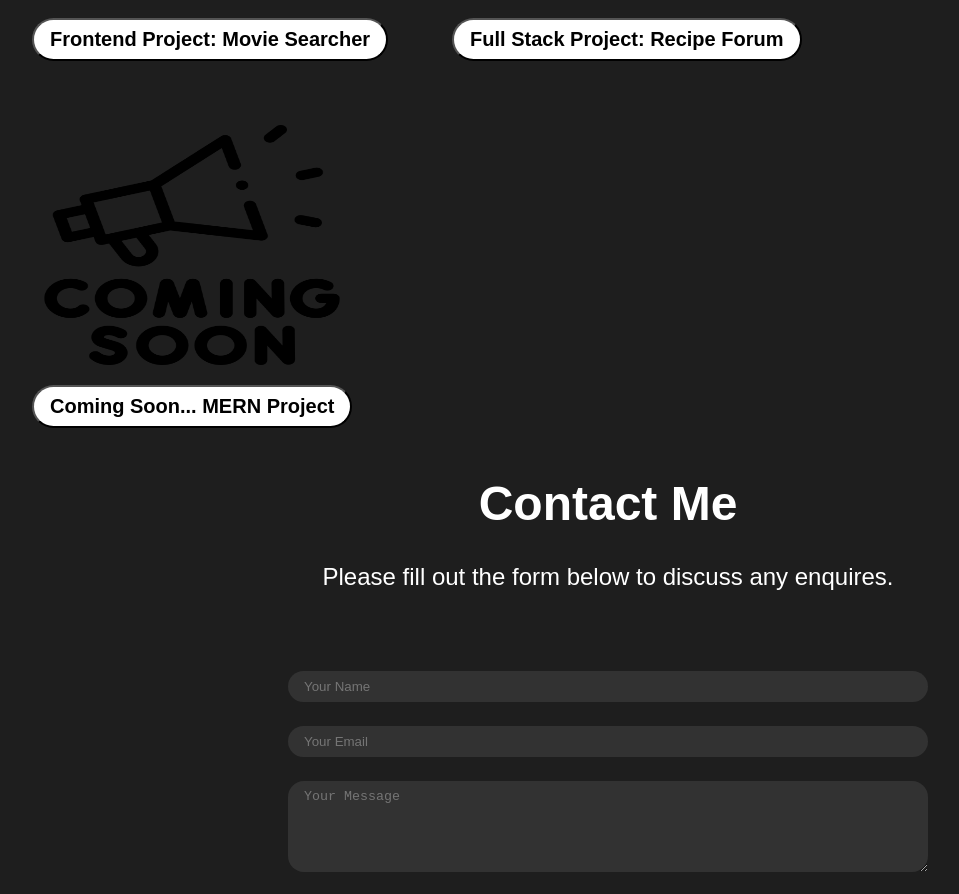
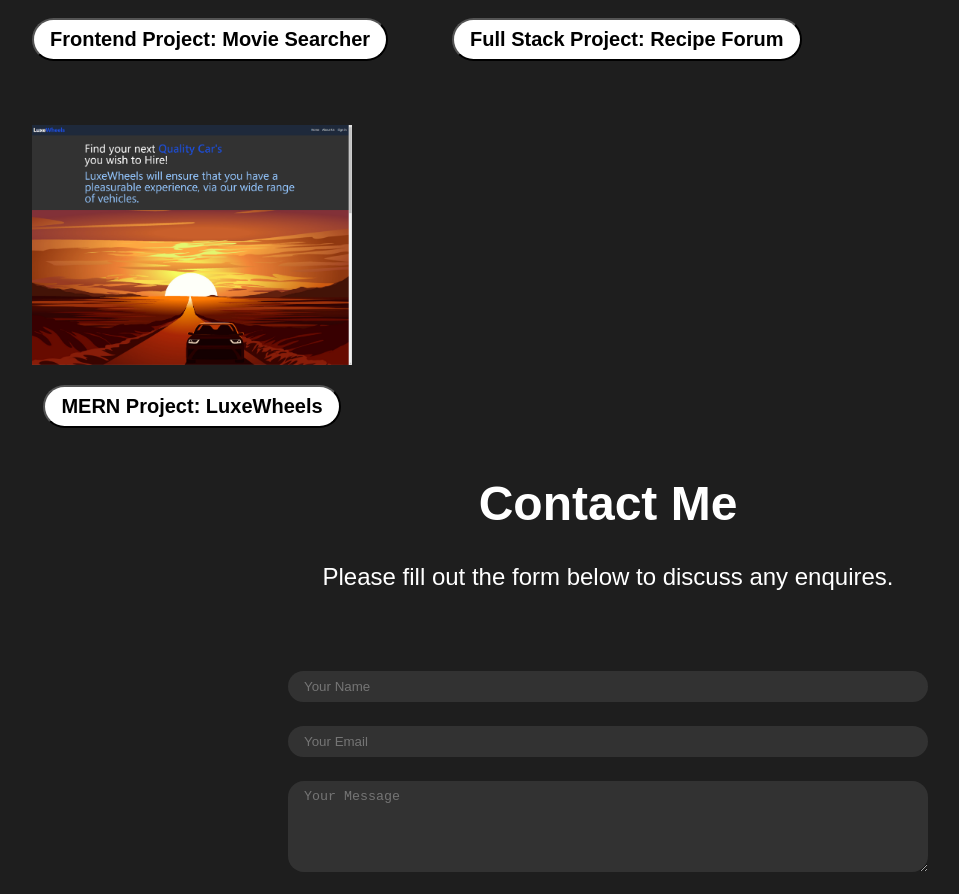
Before and after one commit to rishavpandey02/Portfolio-With-React, a React (Create React App) app: page / in a window 1280 px wide. Shown: the part 2323-3217 px from the top of the page, without its empty margins (32-991 px from the left). Built offline with nearby package versions, Linux system fonts and the light colour scheme.

Commit message:
new project uploaded

```diff
--- a/src/components/navbar/navbar.jsx
+++ b/src/components/navbar/navbar.jsx
@@ -7,6 +7,7 @@ import { Link } from 'react-scroll'
 const Navbar = () => {
   return (
     <nav class="navbar">
+
         <img src={logo} alt="Logo for Portfolio" class='logo'/>
         <div class= "mainMenu">
             <Link activeClass="active" to="intro" spy={true} smooth={true} offset={-100} duration={500} class="mainMenuListItem">Home</Link>
--- a/src/components/portfolio/portfolio.jsx
+++ b/src/components/portfolio/portfolio.jsx
@@ -3,6 +3,7 @@ import './portfolio.css'
 import frontendImg from '../../assets/frontendProject.png'
 import fullStackImg from '../../assets/fullStackProject.png'
 import comingSoon from '../../assets/comingSoon.png'
+import MERNProject from '../../assets/MERNProject.png'
 
 export const portfolio = () => {
   return (
@@ -32,12 +33,12 @@ export const portfolio = () => {
                 </button>
             </div>
             <div class="project">
-                <a href='#'>
-                <img src= {comingSoon} alt="MERN project" class="projectImg"/>
+                <a href='https://mern-car-rental-k71s.onrender.com/'>
+                <img src= {MERNProject} alt="MERN project" class="projectImg"/>
                 </a>
                 <button class="projectBtn">
-                <a href='#' class= "projectLink">
-                <h2>Coming Soon... MERN Project</h2>
+                <a href='https://github.com/rishavpandey02/CarRental.git' class= "projectLink">
+                <h2>MERN Project: LuxeWheels</h2>
                 </a>
                 </button>
             </div>
```
Also changed, not shown: src/assets/MERNProject.png (added).
